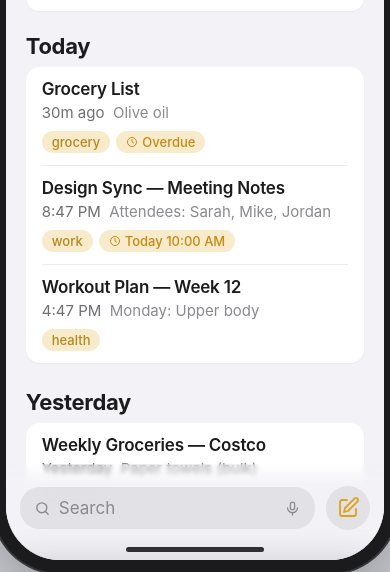
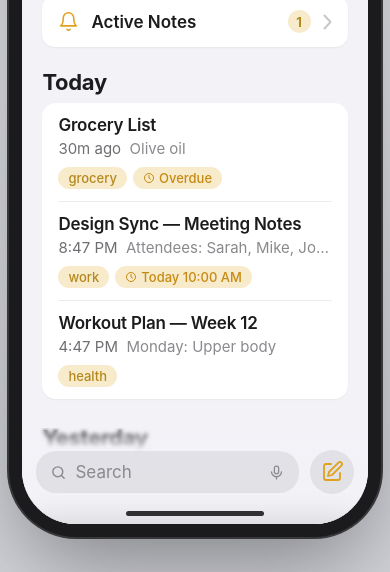
Before and after one commit to marcswartz/Note-Continuity-User-Journey, a website: page Apple Notes feature launch/Apple Notes.dc.html in a window 390 px wide. Shown: the part 272-844 px from the top of the page. Drawn offline with nearby package versions, Linux system fonts and the light colour scheme.

Commit message:
Add vertical margin around the iPhone frame on laptop viewports.
Reserve 48px padding above and below the device mockup so it no longer sits flush against the browser edges.

```diff
--- a/Apple Notes feature launch/Apple Notes.dc.html
+++ b/Apple Notes feature launch/Apple Notes.dc.html
@@ -13,11 +13,21 @@
   html,body{margin:0;padding:0;}
   body{font-family:-apple-system,BlinkMacSystemFont,'SF Pro Text','SF Pro Display',system-ui,'Segoe UI',sans-serif;-webkit-font-smoothing:antialiased;}
   ::-webkit-scrollbar{width:0;height:0;background:transparent;}
-  .phone-stage{min-height:100vh;width:100%;display:flex;align-items:center;justify-content:center;background:radial-gradient(circle at 50% 22%,#ecedf1,#d2d3d9);padding:12px 0;}
+  .phone-stage{
+    --phone-v-margin:48px;
+    min-height:100svh;
+    width:100%;
+    display:flex;
+    align-items:center;
+    justify-content:center;
+    background:radial-gradient(circle at 50% 22%,#ecedf1,#d2d3d9);
+    padding:var(--phone-v-margin) 0;
+    box-sizing:border-box;
+  }
   .phone-frame{
     position:relative;
     flex:none;
-    height:min(845px,calc(100svh - 24px));
+    height:min(845px,calc(100svh - var(--phone-v-margin) * 2));
     aspect-ratio:9/19.5;
     background:#fff;
     border-radius:54px;
```
